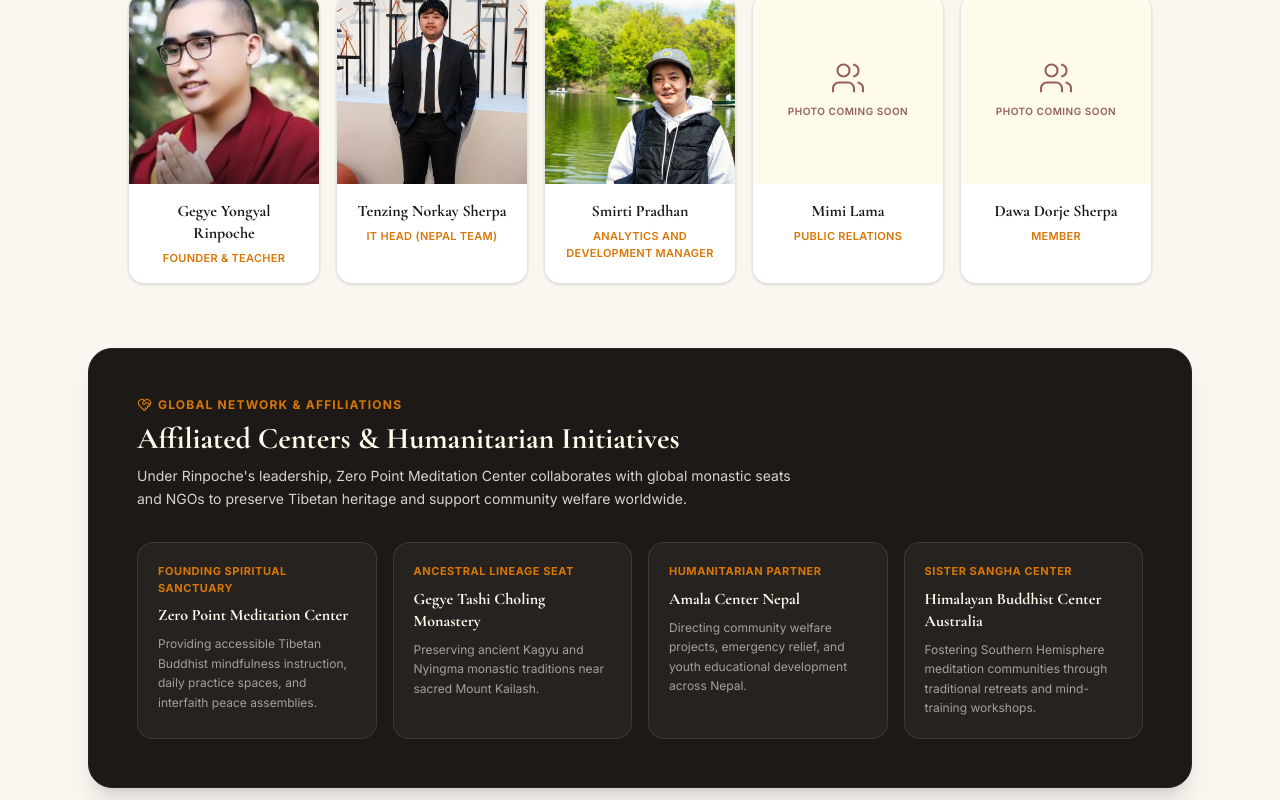
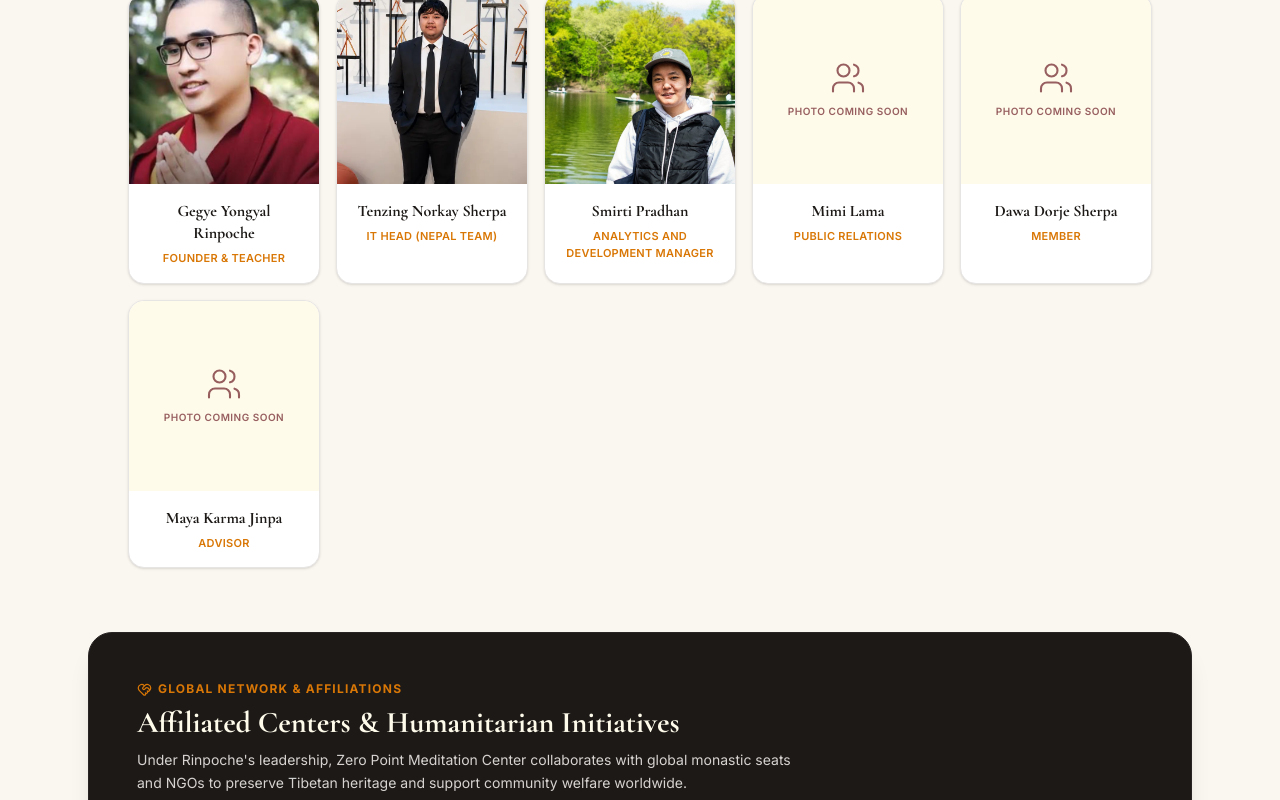
Before and after one commit to sherpaten/Zero-Point-Meditation-Center, a React (Vite) app in the folder zero-point-meditation/: page /about in a window 1280 px wide. Shown: the part 1760-2560 px from the top of the page. Built offline with nearby package versions, Linux system fonts and the light colour scheme.

Commit message:
Add Maya Karma Jinpa as advisor

```diff
--- a/zero-point-meditation/src/pages/About.jsx
+++ b/zero-point-meditation/src/pages/About.jsx
@@ -260,6 +260,12 @@ export default function About() {
               role: "Member",
               image: null,
               alt: "Profile placeholder for Dawa Dorje Sherpa"
+            },
+            {
+              name: "Maya Karma Jinpa",
+              role: "Advisor",
+              image: null,
+              alt: "Profile placeholder for Maya Karma Jinpa, Advisor"
             }
           ].map((member) => (
             <motion.article
```
